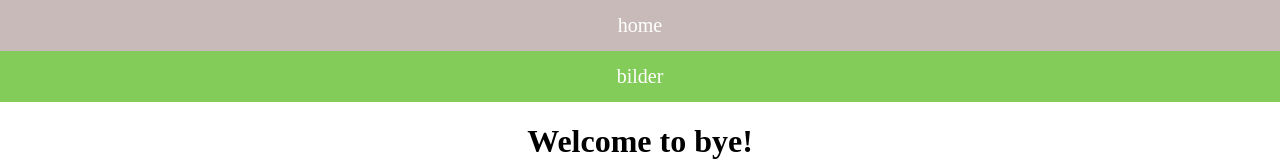
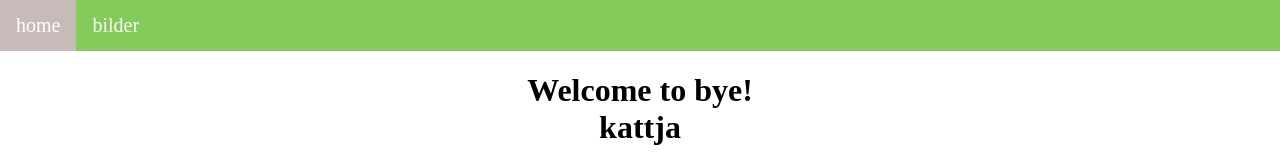
Before and after one commit to oskarjoh/angualar, an Angular app: page / in a window 1280 px wide. Shown: the top 161 px of the page. Built offline with nearby package versions, Linux system fonts and the light colour scheme.

Commit message:
fiksa menyen

```diff
--- a/src/app/app.component.css
+++ b/src/app/app.component.css
@@ -14,7 +14,7 @@ div.bunn {
     background-color: rgba(89, 187, 32, 0.74);
 }
 .menyi {
-
+    float: left;
 }
 .menyi a {
     text-align: center;
@@ -24,6 +24,9 @@ div.bunn {
     font-size: 20px;
     padding: 14px 16px
 }
+.active {
+    color: firebrick;
+}
 .meny a:hover {
     background-color: #C9BABA;
 }
```
